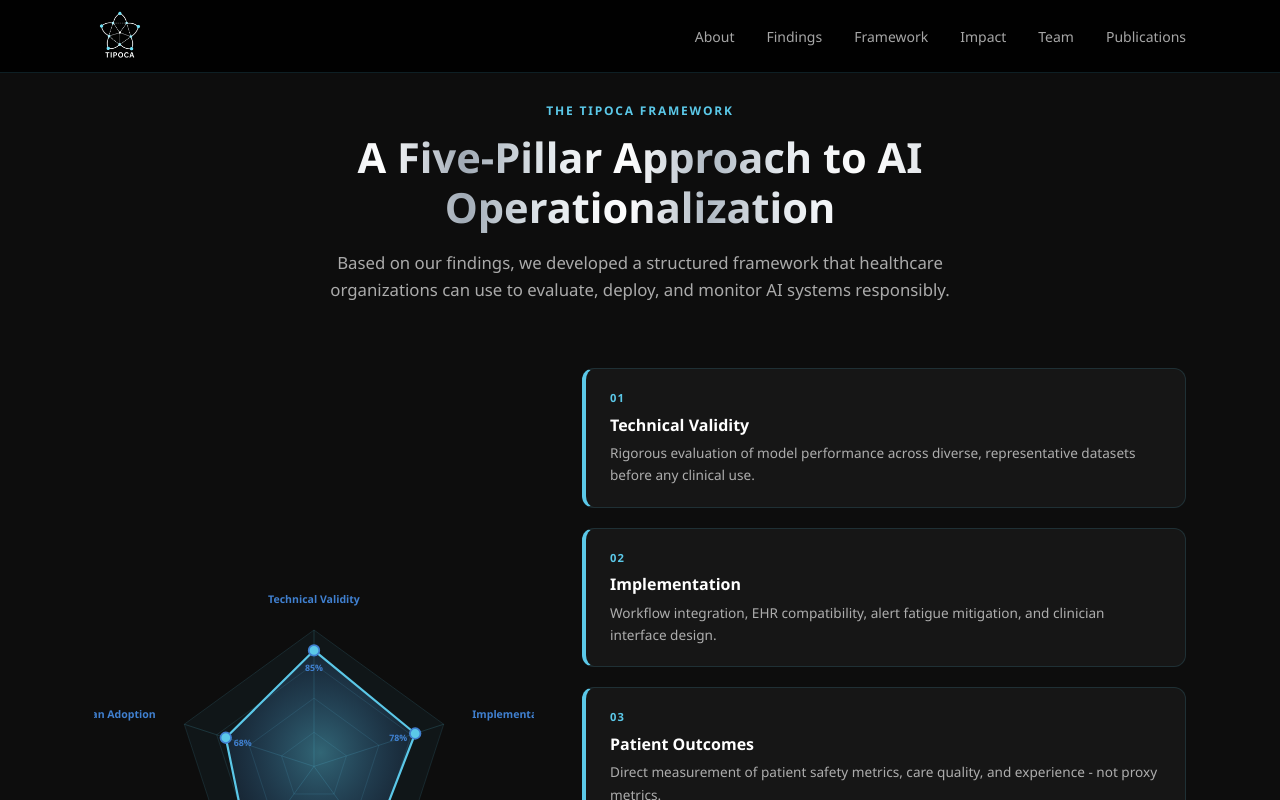
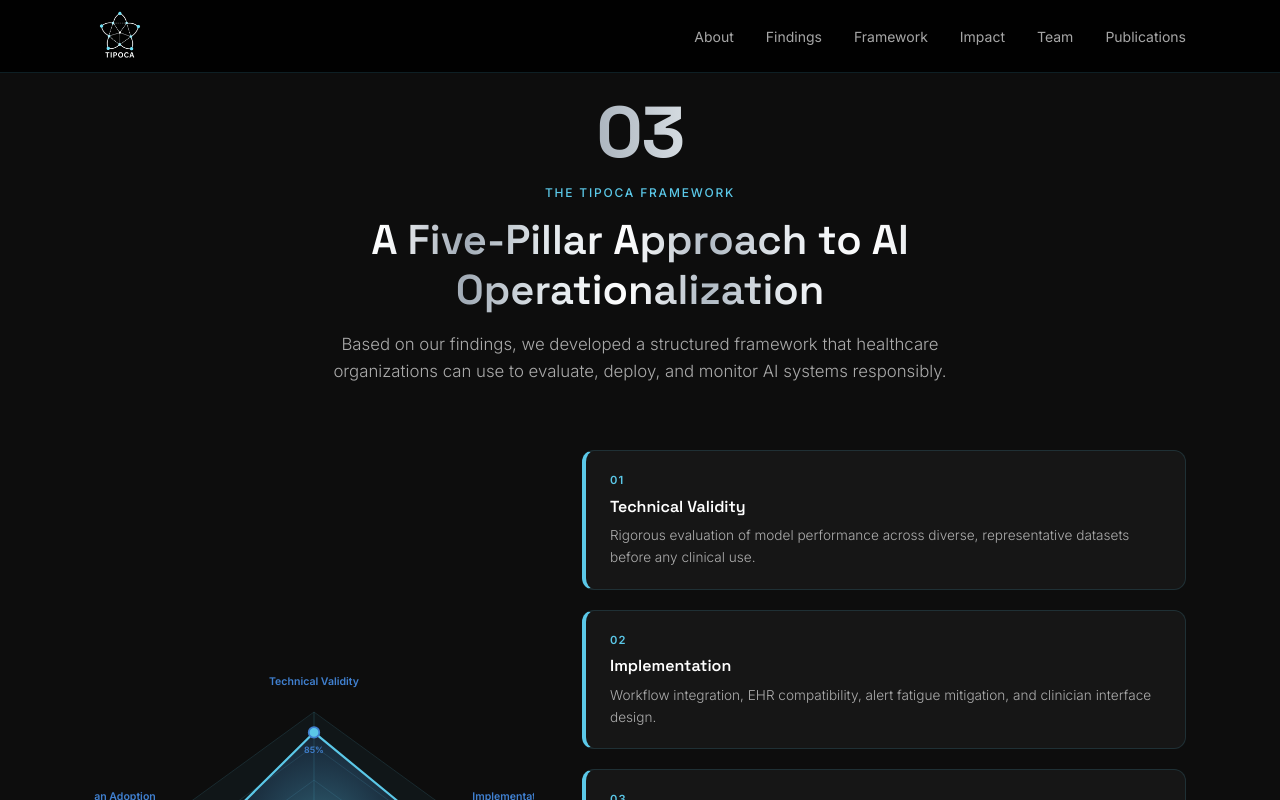
Before and after one commit to amyyong11/tipoca-research, a Next.js app: page /framework in a window 1280 px wide. Shown: the top 800 px of the page. Built offline with nearby package versions, Linux system fonts and the light colour scheme.

Commit message:
updated font to be more like grover lab

```diff
--- a/src/app/about/page.tsx
+++ b/src/app/about/page.tsx
@@ -29,6 +29,7 @@ export default function AboutPage() {
     <section id="about" className="section-light">
       <div className="container">
         <div className="section-header">
+          <div className="section-numeral">01</div>
           <span className="label">About the Project</span>
           <h2>Why Supporting Research Matters</h2>
           <p className="section-desc">Deploying AI in clinical settings is not merely a technical problem. It demands rigorous evaluation of safety, fairness, workflow integration, and trust - the infrastructure that makes AI work <em>for</em> patients and clinicians.</p>
--- a/src/app/findings/page.tsx
+++ b/src/app/findings/page.tsx
@@ -182,6 +182,7 @@ export default function FindingsPage() {
     <section id="findings" className="section-dark">
       <div className="container">
         <div className="section-header light">
+          <div className="section-numeral">02</div>
           <span className="label">Current Study</span>
           <h2>Benchmarking VLM Reliability in Healthcare</h2>
           <p className="section-desc">We evaluate 12+ VLMs - open-source, closed-source, and medically-specialized - on nursing procedural recognition (NurViD) and surgical skill assessment (AIxSuture), spanning perception, procedural reasoning, and hallucination detection.</p>
--- a/src/app/framework/page.tsx
+++ b/src/app/framework/page.tsx
@@ -101,6 +101,7 @@ export default function FrameworkPage() {
     <section id="framework" className="section-light">
       <div className="container">
         <div className="section-header">
+          <div className="section-numeral">03</div>
           <span className="label">The TIPOCA Framework</span>
           <h2>A Five-Pillar Approach to AI Operationalization</h2>
           <p className="section-desc">Based on our findings, we developed a structured framework that healthcare organizations can use to evaluate, deploy, and monitor AI systems responsibly.</p>
--- a/src/app/impact/page.tsx
+++ b/src/app/impact/page.tsx
@@ -155,6 +155,7 @@ export default function ImpactPage() {
       <section id="impact" className="section-dark">
         <div className="container">
           <div className="section-header light">
+            <div className="section-numeral">04</div>
             <span className="label">Study Phases</span>
             <h2>Research Roadmap</h2>
             <p className="section-desc">The study is conducted in three phases, from dataset preparation and baseline benchmarking through to hallucination analysis and deployment readiness assessment.</p>
--- a/src/app/layout.tsx
+++ b/src/app/layout.tsx
@@ -12,6 +12,11 @@ export const metadata: Metadata = {
 export default function RootLayout({ children }: { children: React.ReactNode }) {
   return (
     <html lang="en">
+      <head>
+        <link rel="preconnect" href="https://fonts.googleapis.com" />
+        <link rel="preconnect" href="https://fonts.gstatic.com" crossOrigin="" />
+        <link href="https://fonts.googleapis.com/css2?family=Inter:wght@200;300;400;500;600&family=Space+Grotesk:wght@300;400;500;600;700&display=swap" rel="stylesheet" />
+      </head>
       <body>
         <Navbar />
         {children}
--- a/src/app/publications/page.tsx
+++ b/src/app/publications/page.tsx
@@ -34,6 +34,7 @@ export default function PublicationsPage() {
     <section id="publications" className="section-light">
       <div className="container">
         <div className="section-header">
+          <div className="section-numeral">06</div>
           <span className="label">Publications</span>
           <h2>Selected Research Output</h2>
         </div>
--- a/src/app/team/page.tsx
+++ b/src/app/team/page.tsx
@@ -29,6 +29,7 @@ export default function TeamPage() {
     <section id="team" className="section-dark">
       <div className="container">
         <div className="section-header light">
+          <div className="section-numeral">05</div>
           <span className="label">Our Team</span>
           <h2>Researchers &amp; Collaborators</h2>
         </div>
--- a/styles.css
+++ b/styles.css
@@ -22,7 +22,8 @@
   --shadow:     0 4px 24px rgba(0,0,0,0.5);
   --shadow-lg:  0 12px 48px rgba(0,0,0,0.7);
   --transition: 0.25s ease;
-  --font:       'Segoe UI', system-ui, -apple-system, sans-serif;
+  --font:         'Inter', system-ui, -apple-system, sans-serif;
+  --font-heading: 'Space Grotesk', system-ui, sans-serif;
 }
 
 *, *::before, *::after { box-sizing: border-box; margin: 0; padding: 0; }
@@ -31,10 +32,15 @@ html { scroll-behavior: smooth; }
 
 body {
   font-family: var(--font);
+  font-weight: 300;
   color: var(--text);
   background: var(--bg);
   line-height: 1.65;
   -webkit-font-smoothing: antialiased;
+}
+
+h1, h2, h3, h4, h5, h6 {
+  font-family: var(--font-heading);
 }
 
 a { color: inherit; text-decoration: none; }
@@ -64,10 +70,29 @@ img { max-width: 100%; }
 .section-header.light p { color: var(--white); }
 .section-header.light .label { color: var(--cyan); }
 
+.section-numeral {
+  font-family: var(--font-heading);
+  font-size: clamp(2.8rem, 7vw, 4.5rem);
+  font-weight: 700;
+  letter-spacing: -0.02em;
+  line-height: 1;
+  -webkit-user-select: none;
+  user-select: none;
+  margin-bottom: 10px;
+  background: linear-gradient(
+    to right,
+    #c8d0d8 0%, #ffffff 20%, #a0aab5 40%,
+    #e0e6ea 60%, #ffffff 80%, #c0c8d0 100%
+  );
+  -webkit-background-clip: text;
+  -webkit-text-fill-color: transparent;
+  background-clip: text;
+}
+
 .label {
   display: inline-block;
   font-size: 0.75rem;
-  font-weight: 700;
+  font-weight: 500;
   letter-spacing: 0.15em;
   text-transform: uppercase;
   color: var(--cyan);
@@ -76,7 +101,7 @@ img { max-width: 100%; }
 
 h2 {
   font-size: clamp(1.75rem, 3.5vw, 2.6rem);
-  font-weight: 800;
+  font-weight: 600;
   line-height: 1.2;
   margin-bottom: 16px;
   background: linear-gradient(
@@ -89,8 +114,8 @@ h2 {
   -webkit-text-fill-color: transparent;
   background-clip: text;
 }
-h3 { font-size: 1.25rem; font-weight: 700; color: var(--white); }
-h4 { font-size: 1rem;    font-weight: 700; color: var(--white); }
+h3 { font-size: 1.25rem; font-weight: 600; color: var(--white); }
+h4 { font-size: 1rem;    font-weight: 600; color: var(--white); }
 
 .section-desc {
   color: var(--text-muted);
@@ -167,7 +192,7 @@ h4 { font-size: 1rem;    font-weight: 700; color: var(--white); }
 .nav-links a {
   color: var(--text-muted);
   font-size: 0.875rem;
-  font-weight: 500;
+  font-weight: 400;
   transition: color var(--transition);
 }
 .nav-links a:hover { color: var(--cyan); }
```
